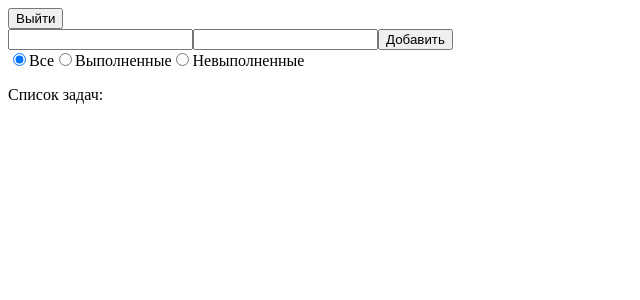
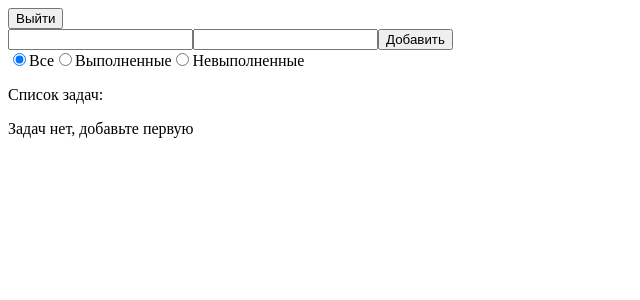
Before and after one commit to kvika259/ToDo, a React (Vite) app: page /MyTask in a window 1280 px wide. Shown: the top 300 px of the page, without its empty margins (0-640 px from the left). Built offline with nearby package versions, Linux system fonts and the light colour scheme; no server answers; sample sign-in values are in the browser's storage.

Commit message:
third commit

```diff
--- a/src/components/List/index.jsx
+++ b/src/components/List/index.jsx
@@ -12,6 +12,7 @@ const List = () => {
         <Filter/>
         <p>Список задач:</p>
         {loading && <div>Загрузка</div>}
+        {tasks.length === 0 && <div>Задач нет, добавьте первую</div>}
         <ol>{tasks && tasks.map((i)=><li key={i.id}><Task i ={i}/></li>)}
         </ol>
     </div>
```
